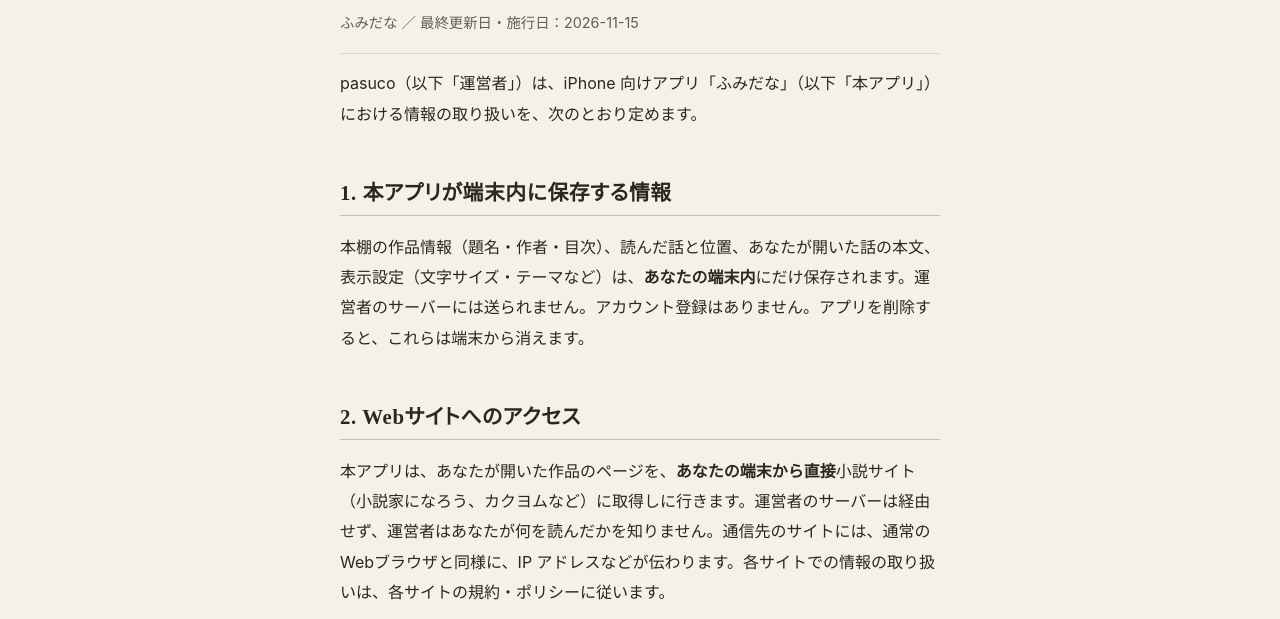
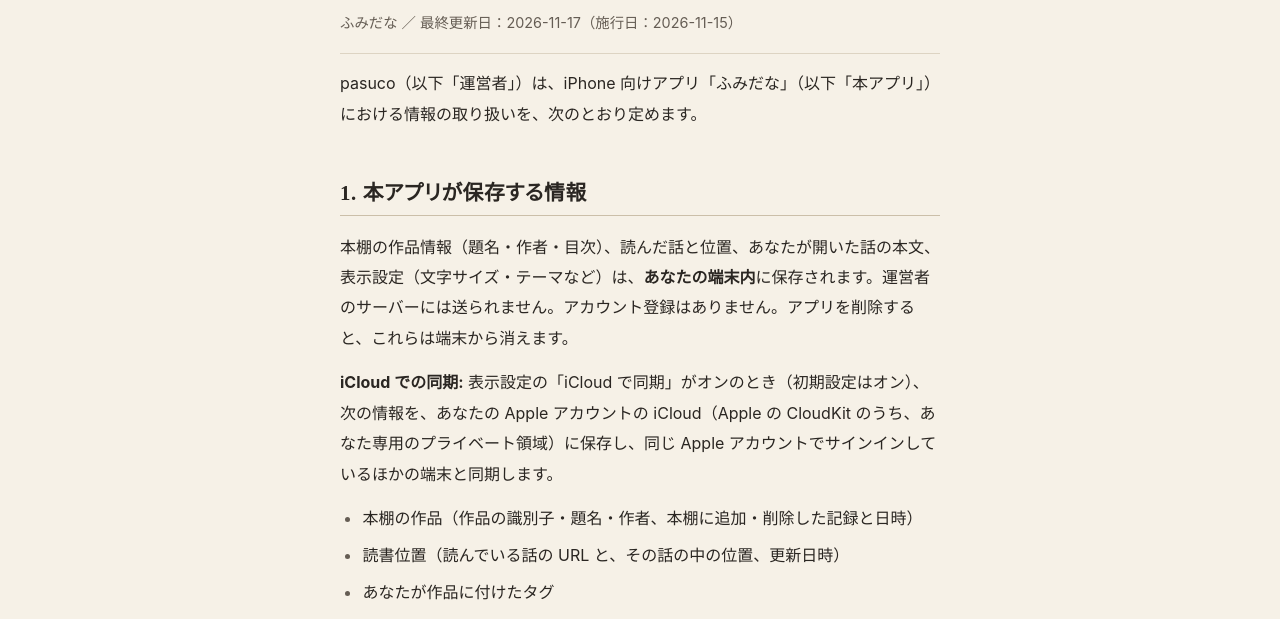
Before and after one commit to pasuco234/pasuco234.github.io, a plain HTML site: page novel-reader/privacy/index.html in a window 1280 px wide. Shown: the part 162-781 px from the top of the page. Drawn offline with Linux system fonts and the light colour scheme.

Commit message:
プライバシーポリシーに iCloud での同期（同期する情報・オフにする方法）を追記する
Co-Authored-By: Claude Opus 5.5 <noreply@anthropic.com>

```diff
--- a/novel-reader/privacy/index.html
+++ b/novel-reader/privacy/index.html
@@ -17,12 +17,19 @@
 </div></header>
 <main class="wrap">
 <h1>プライバシーポリシー</h1>
-<p class="meta">ふみだな ／ 最終更新日・施行日：2026-11-15</p>
+<p class="meta">ふみだな ／ 最終更新日：2026-11-17（施行日：2026-11-15）</p>
 
 <p>pasuco（以下「運営者」）は、iPhone 向けアプリ「ふみだな」（以下「本アプリ」）における情報の取り扱いを、次のとおり定めます。</p>
 
-<h2>1. 本アプリが端末内に保存する情報</h2>
-<p>本棚の作品情報（題名・作者・目次）、読んだ話と位置、あなたが開いた話の本文、表示設定（文字サイズ・テーマなど）は、<strong>あなたの端末内</strong>にだけ保存されます。運営者のサーバーには送られません。アカウント登録はありません。アプリを削除すると、これらは端末から消えます。</p>
+<h2>1. 本アプリが保存する情報</h2>
+<p>本棚の作品情報（題名・作者・目次）、読んだ話と位置、あなたが開いた話の本文、表示設定（文字サイズ・テーマなど）は、<strong>あなたの端末内</strong>に保存されます。運営者のサーバーには送られません。アカウント登録はありません。アプリを削除すると、これらは端末から消えます。</p>
+<p><strong>iCloud での同期:</strong> 表示設定の「iCloud で同期」がオンのとき（初期設定はオン）、次の情報を、あなたの Apple アカウントの iCloud（Apple の CloudKit のうち、あなた専用のプライベート領域）に保存し、同じ Apple アカウントでサインインしているほかの端末と同期します。</p>
+<ul>
+<li>本棚の作品（作品の識別子・題名・作者、本棚に追加・削除した記録と日時）</li>
+<li>読書位置（読んでいる話の URL と、その話の中の位置、更新日時）</li>
+<li>あなたが作品に付けたタグ</li>
+</ul>
+<p>話の本文や表示設定は同期しません。このデータは Apple のサービス上のあなた専用の領域に置かれ、運営者は見ることも取り出すこともできません。iCloud での取り扱いは <a href="https://www.apple.com/jp/legal/privacy/" target="_blank" rel="noopener noreferrer">Apple のプライバシーポリシー</a>に従います。同期は表示設定でいつでもオフにできます。本アプリを削除しても、iCloud に保存したデータは残ります。</p>
 
 <h2>2. Webサイトへのアクセス</h2>
 <p>本アプリは、あなたが開いた作品のページを、<strong>あなたの端末から直接</strong>小説サイト（小説家になろう、カクヨムなど）に取得しに行きます。運営者のサーバーは経由せず、運営者はあなたが何を読んだかを知りません。通信先のサイトには、通常のWebブラウザと同様に、IP アドレスなどが伝わります。各サイトでの情報の取り扱いは、各サイトの規約・ポリシーに従います。</p>
```
